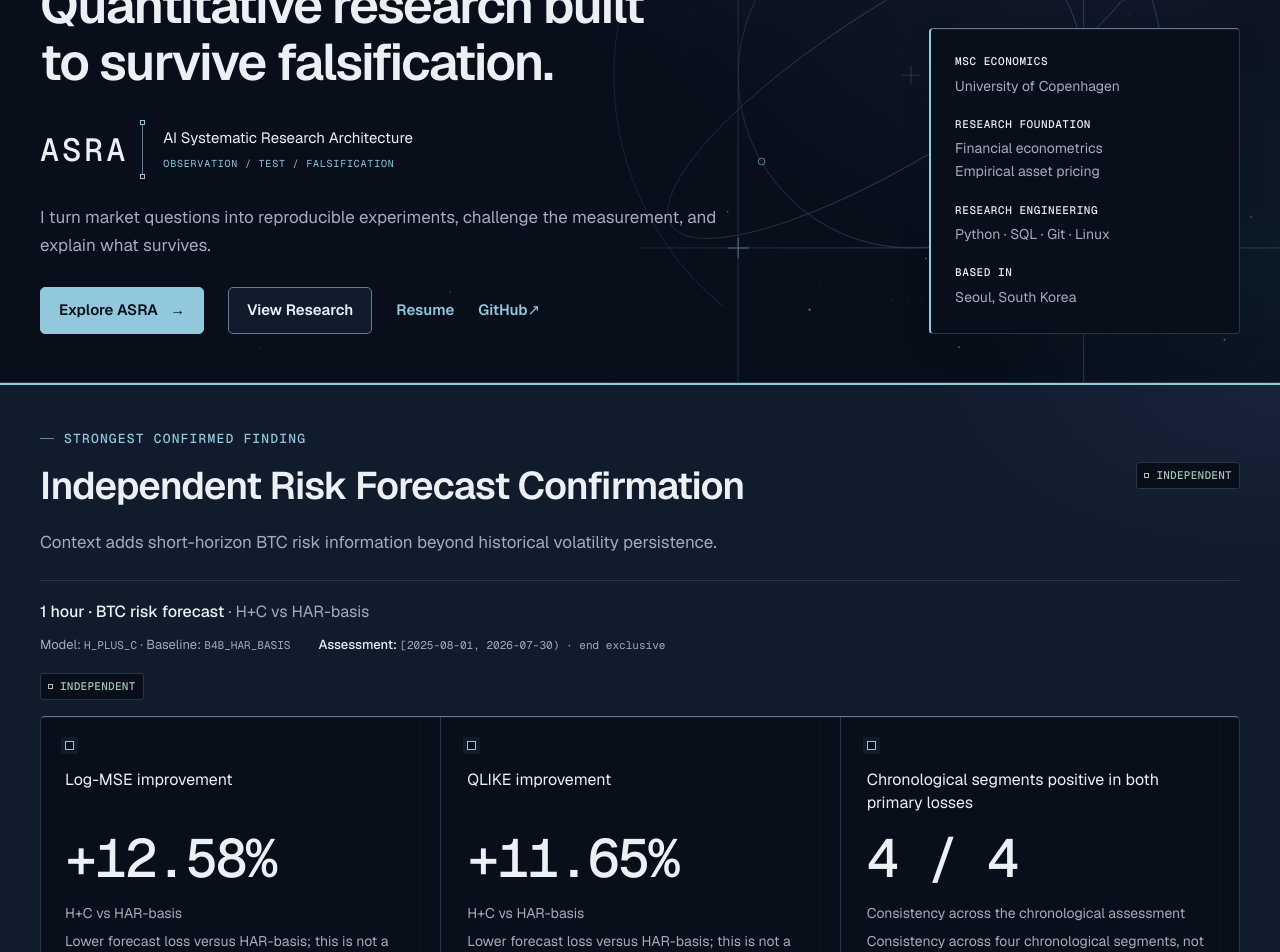
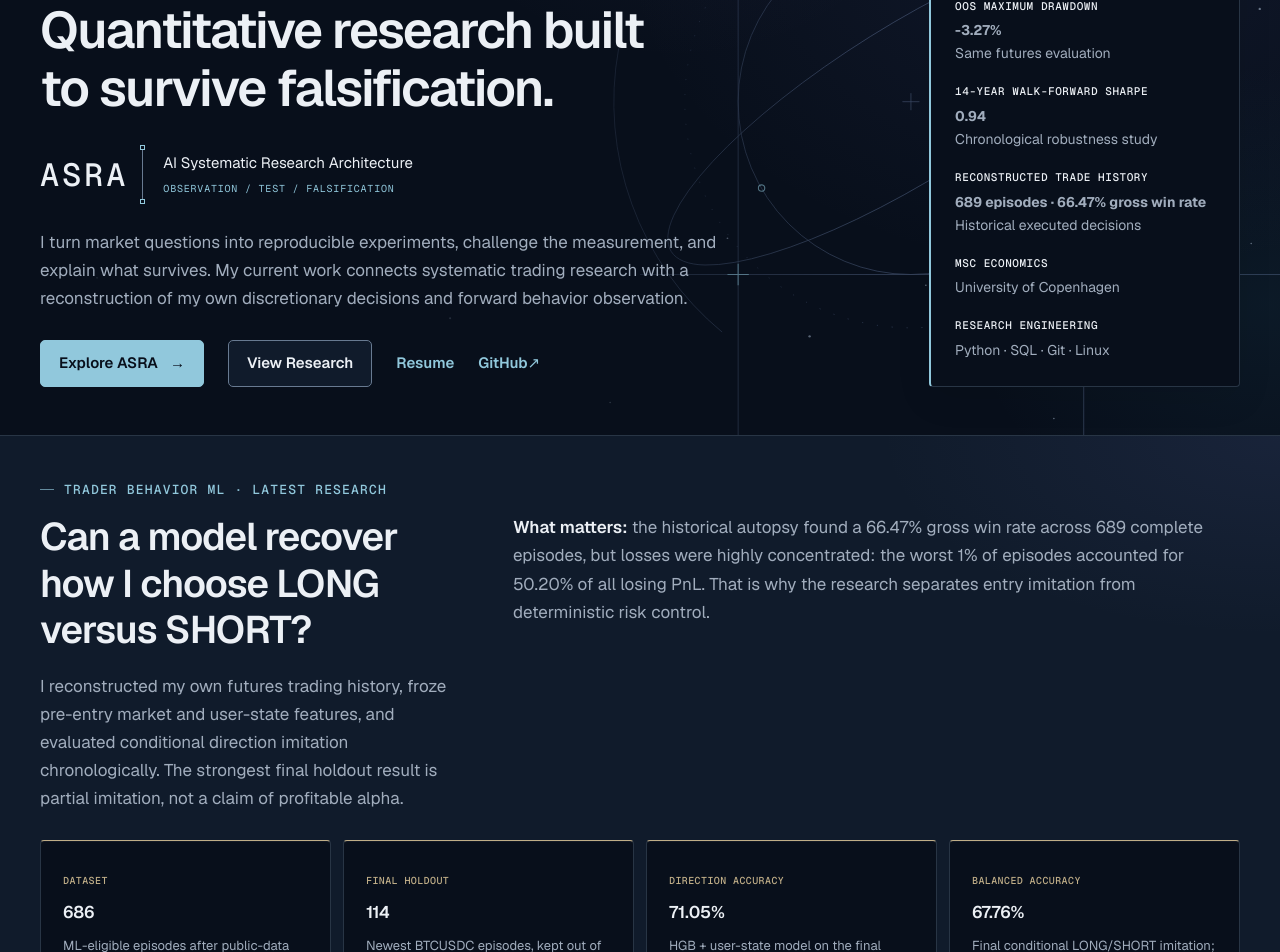
Before and after one commit to MeanyDeany/woosub-shin, a Next.js app: page / in a window 1280 px wide. Shown: the part 240-1192 px from the top of the page. Built offline with nearby package versions, Linux system fonts and the light colour scheme.

Commit message:
Surface trading and trader behavior ML evidence

```diff
--- a/components/portfolio-home.tsx
+++ b/components/portfolio-home.tsx
@@ -30,19 +30,41 @@ export function PortfolioHome() {
           <strong className="program-mark">ASRA</strong>
           <div><p>AI Systematic Research Architecture</p><p className="program-method">Observation / Test / Falsification</p></div>
         </div>
-        <p className="research-prose">I turn market questions into reproducible experiments, challenge the measurement, and explain what survives.</p>
+        <p className="research-prose">I turn market questions into reproducible experiments, challenge the measurement, and explain what survives. My current work connects systematic trading research with a reconstruction of my own discretionary decisions and forward behavior observation.</p>
         <div className="research-actions">
           <Link className="research-button primary" href="/asra">Explore ASRA<span aria-hidden="true">→</span></Link>
           <Link className="research-button" href="/research">View Research</Link>
           <Link href="/resume">Resume</Link><a href="https://github.com/MeanyDeany" target="_blank" rel="noreferrer">GitHub <span aria-hidden="true">↗</span></a>
         </div>
       </div>
-      <dl className="home-background" lang="en">
+      <dl className="home-background" lang="en" aria-label="Trading and research evidence">
+        <dt>Futures OOS Sharpe</dt><dd><strong>1.236</strong><br />NQ + ES · 2019–2025</dd>
+        <dt>OOS maximum drawdown</dt><dd><strong>-3.27%</strong><br />Same futures evaluation</dd>
+        <dt>14-year walk-forward Sharpe</dt><dd><strong>0.94</strong><br />Chronological robustness study</dd>
+        <dt>Reconstructed trade history</dt><dd><strong>689 episodes · 66.47% gross win rate</strong><br />Historical executed decisions</dd>
         <dt>MSc Economics</dt><dd>University of Copenhagen</dd>
-        <dt>Research foundation</dt><dd>Financial econometrics<br />Empirical asset pricing</dd>
         <dt>Research engineering</dt><dd>Python · SQL · Git · Linux</dd>
-        <dt>Based in</dt><dd>Seoul, South Korea</dd>
       </dl>
+    </div></section>
+    <section className="research-section research-section--surface" aria-labelledby="trader-behavior-ml-title" lang="en"><div className="research-container">
+      <p className="research-kicker">Trader behavior ML · latest research</p>
+      <div className="research-split">
+        <div>
+          <h2 id="trader-behavior-ml-title" className="research-heading">Can a model recover how I choose LONG versus SHORT?</h2>
+          <p className="research-prose">I reconstructed my own futures trading history, froze pre-entry market and user-state features, and evaluated conditional direction imitation chronologically. The strongest final holdout result is partial imitation, not a claim of profitable alpha.</p>
+        </div>
+        <div>
+          <p className="research-prose"><strong>What matters:</strong> the historical autopsy found a 66.47% gross win rate across 689 complete episodes, but losses were highly concentrated: the worst 1% of episodes accounted for 50.20% of all losing PnL. That is why the research separates entry imitation from deterministic risk control.</p>
+        </div>
+      </div>
+      <div className="home-systems-grid" aria-label="Trader behavior ML evidence">
+        <div className="home-system-card"><p className="research-kicker">Dataset</p><h3>686</h3><p>ML-eligible episodes after public-data coverage checks.</p></div>
+        <div className="home-system-card"><p className="research-kicker">Final holdout</p><h3>114</h3><p>Newest BTCUSDC episodes, kept out of fitting and parameter selection.</p></div>
+        <div className="home-system-card"><p className="research-kicker">Direction accuracy</p><h3>71.05%</h3><p>HGB + user-state model on the final chronological holdout.</p></div>
+        <div className="home-system-card"><p className="research-kicker">Balanced accuracy</p><h3>67.76%</h3><p>Final conditional LONG/SHORT imitation; MCC 0.353.</p></div>
+      </div>
+      <p className="research-note">Boundary: final entry-quality ROC-AUC was 0.5583 and tail-loss PR-AUC was 0.1364. Those results do not establish a profitable-entry model or a reliable risk veto. A read-only 24/7 observer now collects forward action and causal market-state evidence for the next study.</p>
+      <div className="research-actions"><Link href="/research">Inspect the research framework <span aria-hidden="true">→</span></Link><Link href="/projects/volatility-regime-filtering">View the futures thesis</Link></div>
     </div></section>
     <section className="research-section research-section--surface home-primary-finding" aria-labelledby="strongest-finding" lang="en"><div className="research-container">
       <p className="research-kicker">Strongest confirmed finding</p>
```
